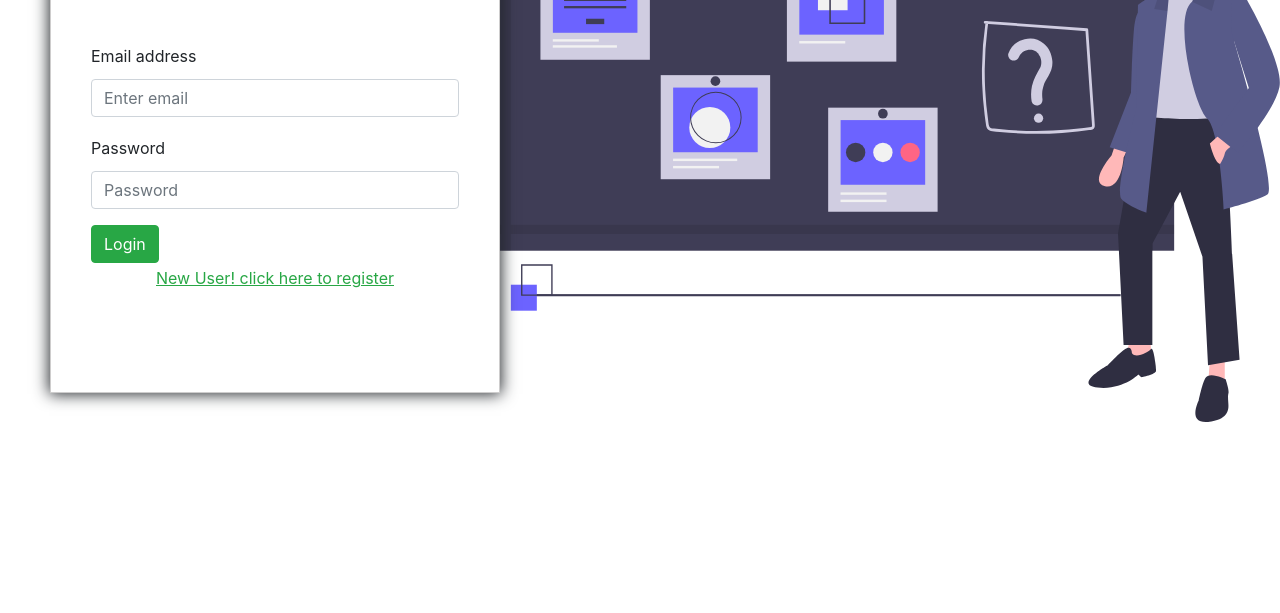
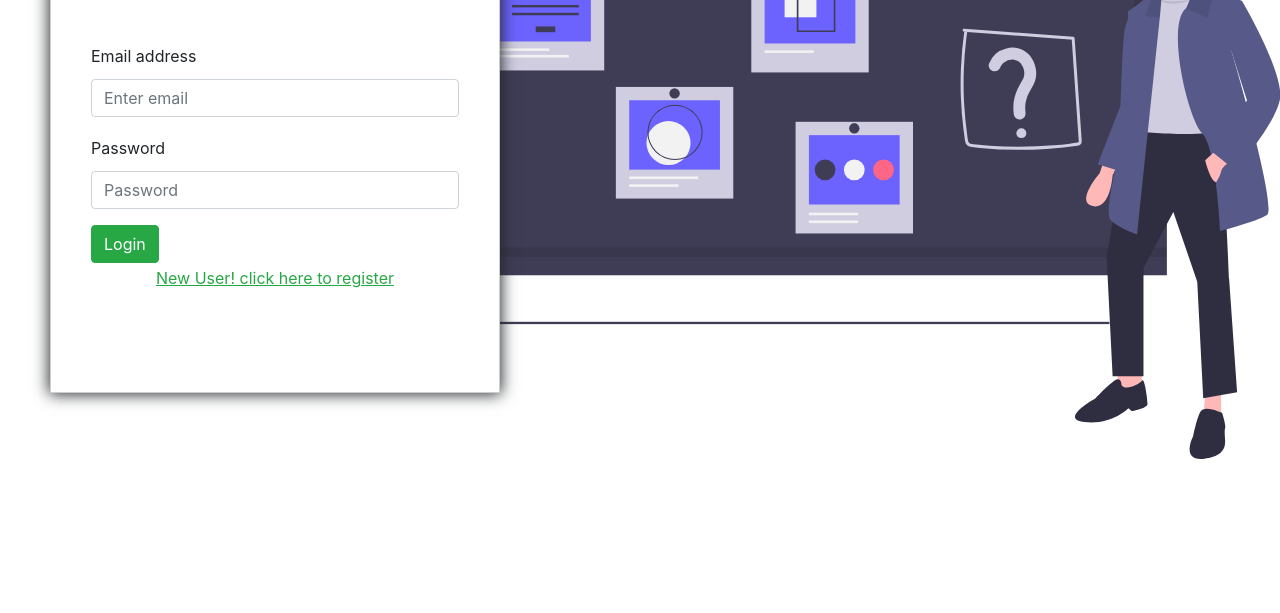
Before and after one commit to Arun6153/QuizCamp, a website: page public/index.html in a window 1280 px wide. Shown: the part 187-800 px from the top of the page. Drawn offline with nearby package versions, Linux system fonts and the light colour scheme.

Commit message:
latest-fix

```diff
--- a/package.json
+++ b/package.json
@@ -4,7 +4,7 @@
   "description": "",
   "main": "index.js",
   "scripts": {
-    "start": "node app.js"
+    "start": "nodemon app.js"
   },
   "keywords": [],
   "author": "",
--- a/public/styles/index.css
+++ b/public/styles/index.css
@@ -2,9 +2,9 @@
     background-image: url("/assets/quizLogin.svg");
     background-repeat: no-repeat;
     background-size: contain;
-    height: 600px;
+    height: 700px;
     margin-top:-60vh;
-    margin-left:60vh ;
+    margin-left:33vw ;
 }
 
 .div-form{
```
Also changed, not shown: public/components/admin/adminPage.html (+1 -1 lines), 2 other files.
